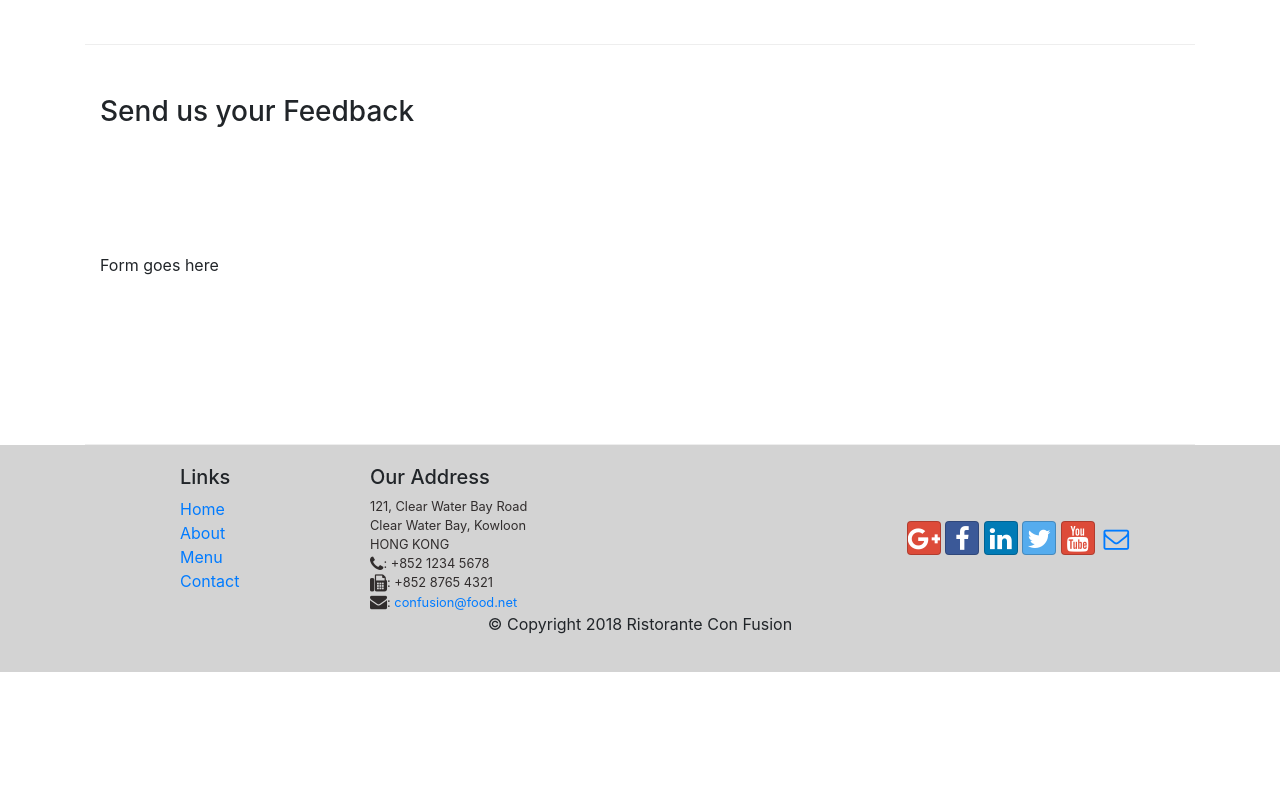
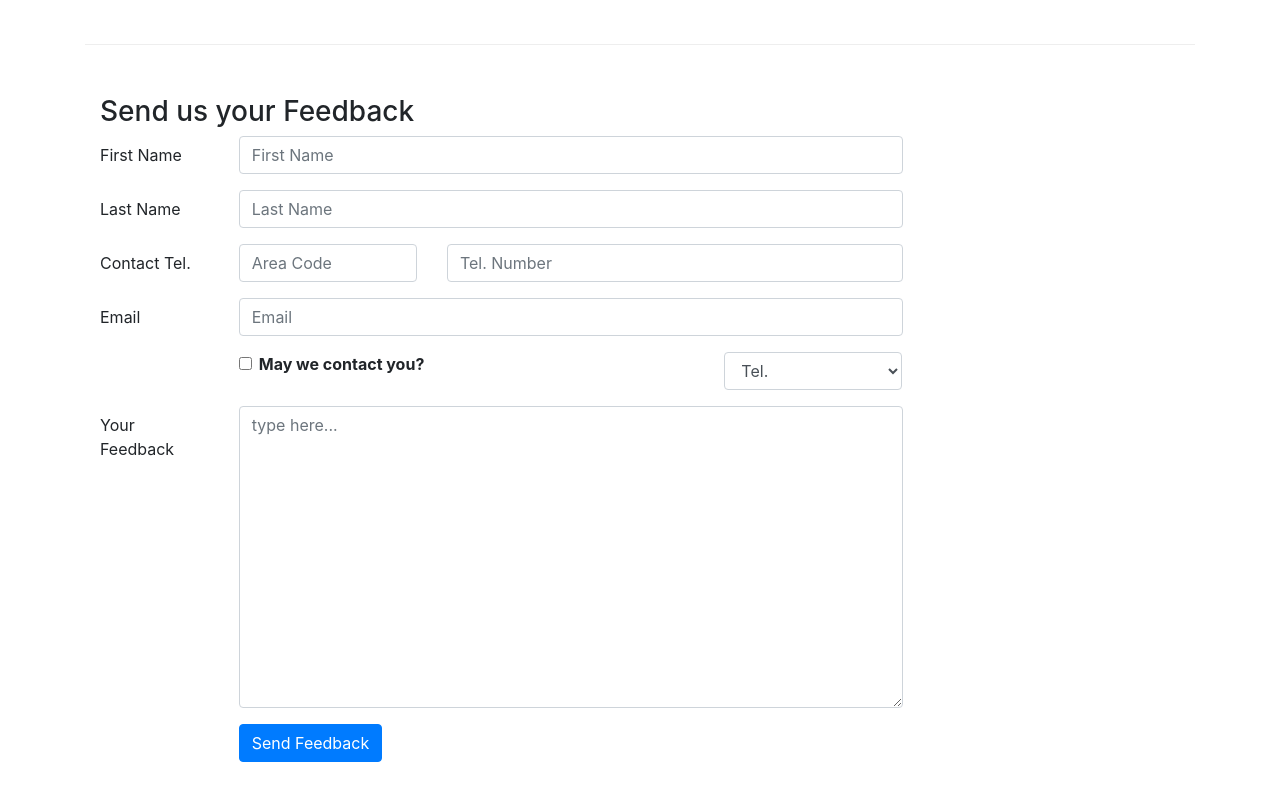
Before and after one commit to jagrutharutla/BootStrap, a website: page contactus.html in a window 1280 px wide. Shown: the part 820-1620 px from the top of the page. Before the commit the page ends 1492 px from the top, so only its background shows below. Drawn offline with nearby package versions, Linux system fonts and the light colour scheme.

Commit message:
buttons and forms

```diff
--- a/contactus.html
+++ b/contactus.html
@@ -92,7 +92,77 @@
               <h3>Send us your Feedback</h3>
            </div>
             <div class="col-12 col-md-9">
-                Form goes here
+                <form>
+                    <div class="form-group row">
+                        <label for="firstname" class="col-md-2 col-form-label">First Name</label>
+                        <div class="col-md-10">
+                            <input type="text" class="form-control" id="firstname" name="firstname"
+                            placeholder="First Name">
+                        </div>
+                    </div>
+                    <div class="form-group row">
+                        <label for="lastname" class="col-md-2 col-form-label">Last Name</label>
+                        <div class="col-md-10">
+                            <input type="text" class="form-control" id="lastname" name="lastname"
+                            placeholder="Last Name">
+                        </div>
+                    </div>
+                    <div class="form-group row">
+                        <label for="telnum" class="col-12 col-md-2 col-form-label">Contact Tel.</label>
+                        <div class="col-3 col-md-3">
+                            <input type="tel" class="form-control" id="areacode" name="areacode"
+                            placeholder="Area Code">
+                        </div>
+                        <div class="col-7 col-md-7">
+                            <input type="tel" class="form-control" id="telnum" name="telnum"
+                            placeholder="Tel. Number">
+                        </div>
+                    </div>
+                    <div class="form-group row">
+                        <label for="emailid" class="col-md-2 col-form-label">Email</label>
+                        <div class="col-md-10">
+                            <input type="email" class="form-control" id="emailid" name="emailid"
+                            placeholder="Email">
+                        </div>
+                    </div>
+                    <div class="form-group row">
+                        <div class="col-md-6 offset-md-2">
+                            <div class="form-check">
+                                <input type="checkbox" class="form-check-input"
+                                name="approve" id="approve" value="">
+                                <label class="form-check-label" for="approve">
+                                    <strong>May we contact you?</strong>
+                                </label>
+                            </div>
+
+                        </div>
+                        <div class="col-md-3 offset-md-1">
+                            <select class="form-control">
+                                <option>Tel.</option>
+                                <option>Email</option>
+                            </select>
+                        </div>
+                    </div>
+                    <div class="form-group row">
+                        <label for="feedback" class="col-md-2 col-form-label">Your Feedback</label>
+                        <div class="col-md-10">
+                            <textarea class="form-control" id="feedback" name="feedback"
+                            placeholder="type here..." rows="12"></textarea>
+                        </div>
+                    </div>
+                    <div class="row">
+                        <div class="offset-md-2 col-md-10">
+                            <button type="submit" class="btn btn-primary">
+                                Send Feedback
+                            </button>
+                        </div>
+                    </div>
+
+
+
+
+
+                </form>
             </div>
              <div class="col-12 col-md">
             </div>
@@ -124,7 +194,7 @@
                       <a href="mailto:confusion@food.net">confusion@food.net</a>
 		           </address>
                 </div>
-                <div class="col-12 col-sm-4 align-self-center">
+                <div class="soc col-12 col-sm-4 align-self-center">
                     <div class="text-center">
                         <a class="btn btn-social-icon btn-google" href="http://google.com/+"><i class="fa fa-google-plus"></i></a>
                         <a class="btn btn-social-icon btn-facebook" href="http://www.facebook.com/profile.php?id="><i class="fa fa-facebook"></i></a>
--- a/css/styles.css
+++ b/css/styles.css
@@ -36,3 +36,7 @@ body{
 .navbar{
     background-color:rgb(93, 14, 167);
 }
+.soc
+{
+    padding: 20px;
+}
```
Also changed, not shown: aboutus.html (+1 -1 lines), index.html (+1 -1 lines).
